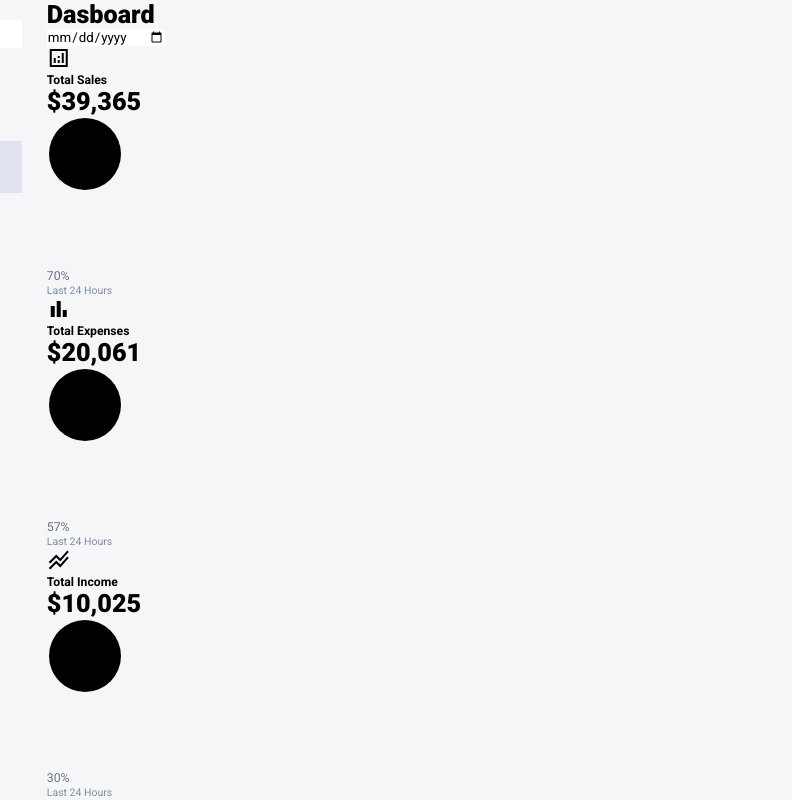
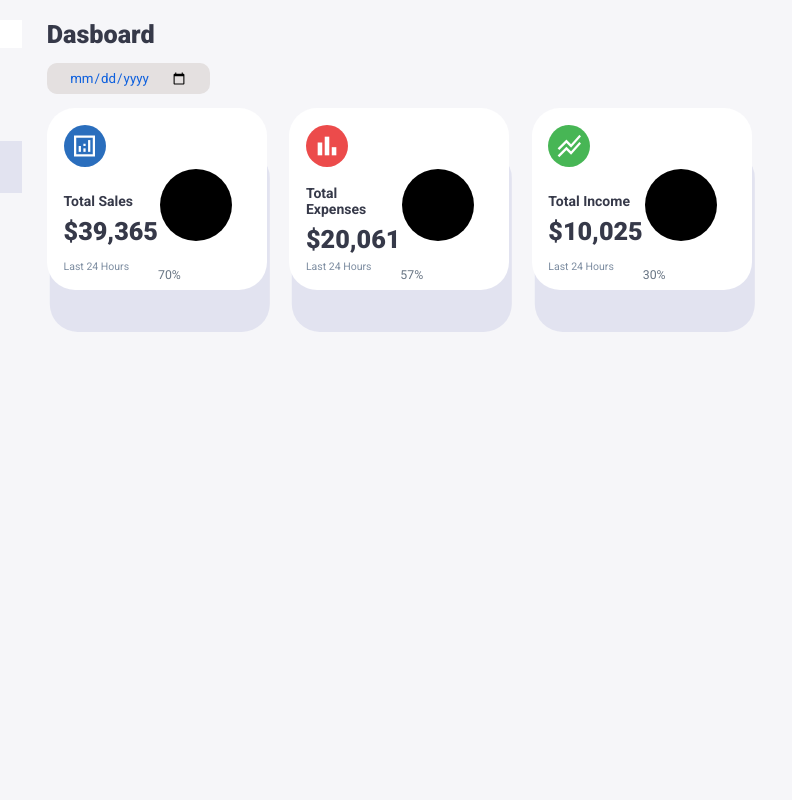
Before and after one commit to pettersonPadilha/painel-admin, a plain HTML site: page index.html in a window 1280 px wide. Shown: the full height of the page, 200-992 px from the left. Drawn offline with nearby package versions, Linux system fonts and the light colour scheme.

Commit message:
card styles

```diff
--- a/styles.css
+++ b/styles.css
@@ -21,6 +21,7 @@ body {
     background-color: #f6f6f9;
     user-select: none;
     overflow-x: hidden;
+    color: #363949;
 }
 .container {
     display: grid;
@@ -182,3 +183,70 @@ aside .sidebar .message-count {
 
 
 /* ----------------------------- MAIN -------------------*/
+
+main {
+    margin-top: 1.4rem;
+
+}
+main .date {
+    display: inline-block;
+    background-color: rgb(228, 224, 224);
+    border-radius: 10px;
+    margin-top: 1rem;
+    padding: 0.5rem 1.6rem;
+}
+main .date input[type="date"] {
+    background: transparent;
+    color: rgba(8, 93, 221, 0.973);
+}
+
+main .insights {
+    display: grid;
+    grid-template-columns: repeat(3,1fr);
+    gap: 1.6rem;
+}
+main .insights > div {
+    background-color: #fff;
+    padding:1.2rem;
+    border-radius: 2rem;
+    margin-top: 1rem;
+    box-shadow: 0.2rem 3rem rgba(132,139,200,0.18);
+    transition: all 300ms ease;
+}
+main .insights > div:hover {
+    box-shadow: none
+}
+main .insights > div span {
+    background-color: rgb(42, 110, 189);
+    padding: 0.5rem;
+    border-radius: 50%;
+    color: white;
+    font-size: 2rem;
+
+}
+main .insights > div.expenses span {
+    background-color: rgb(236, 75, 75)
+}
+main .insights > div.income span {
+    background-color: rgba(64, 180, 79, 0.959)
+}
+main .insights > div .middle {
+    display:flex;
+    align-items: center;
+    justify-content: space-between;
+}
+
+main .insights h3 {
+    margin: 1rem 0 0.6rem;
+    font-size: 1rem;
+}
+main .insights .progress {
+    position: relative;
+    width: 92px;
+    height: 92px;
+    border-radius: 50%;
+}
+main .insights svg {
+    width: 7rem;
+    height: 7rem;
+}
```
